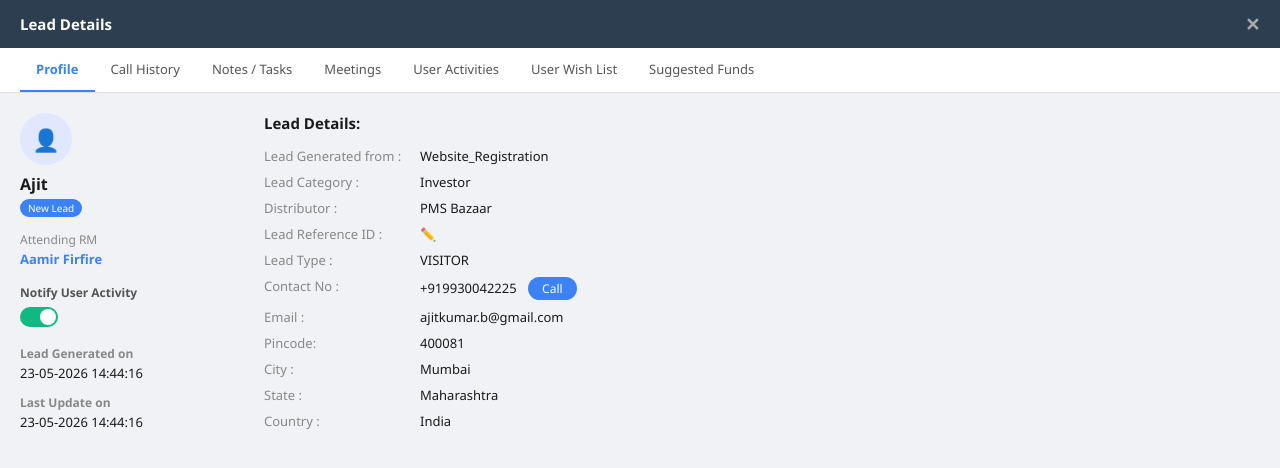
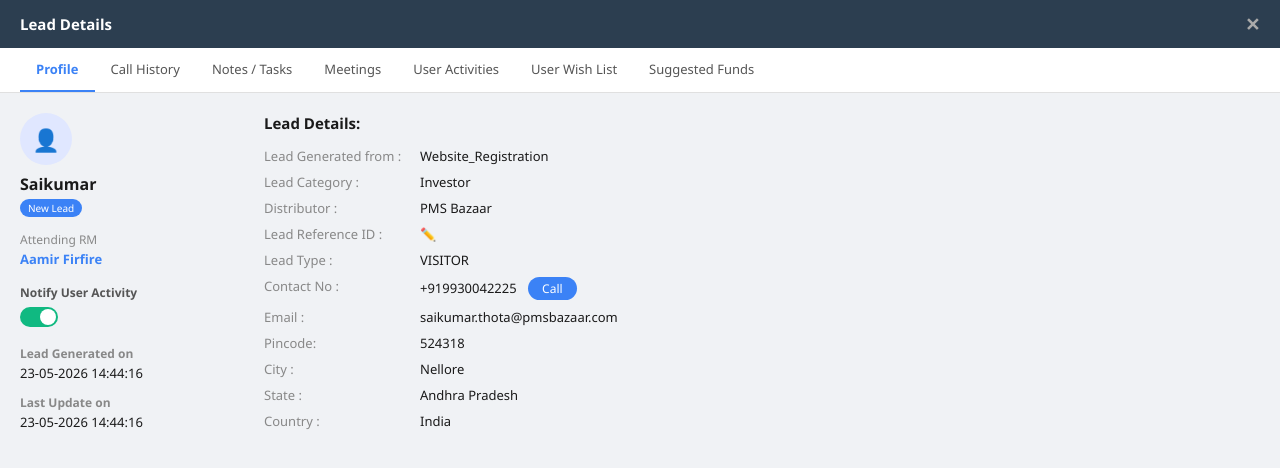
Before and after one commit to saikumar1217114927/Suggested-Funds, a plain HTML site: page index.html in a window 1280 px wide. Drawn offline with Linux system fonts and the light colour scheme.

Commit message:
Update index.html

```diff
--- a/index.html
+++ b/index.html
@@ -164,7 +164,7 @@ body{background:#f0f2f5;min-height:100vh;}
   <!-- LEFT PANEL -->
   <div class="left-panel">
     <div class="avatar">👤</div>
-    <div class="lead-name">Ajit</div>
+    <div class="lead-name">Saikumar</div>
     <span class="badge-new">New Lead</span>
     <div class="rm-label">Attending RM</div>
     <div class="rm-name">Aamir Firfire</div>
@@ -188,10 +188,10 @@ body{background:#f0f2f5;min-height:100vh;}
       <div class="detail-row"><span class="detail-label">Lead Reference ID :</span><span class="detail-value link">✏️</span></div>
       <div class="detail-row"><span class="detail-label">Lead Type :</span><span class="detail-value">VISITOR</span></div>
       <div class="detail-row"><span class="detail-label">Contact No :</span><span class="detail-value">+919930042225 <button class="btn-call">Call</button></span></div>
-      <div class="detail-row"><span class="detail-label">Email :</span><span class="detail-value">ajitkumar.b@gmail.com</span></div>
-      <div class="detail-row"><span class="detail-label">Pincode:</span><span class="detail-value">400081</span></div>
-      <div class="detail-row"><span class="detail-label">City :</span><span class="detail-value">Mumbai</span></div>
-      <div class="detail-row"><span class="detail-label">State :</span><span class="detail-value">Maharashtra</span></div>
+      <div class="detail-row"><span class="detail-label">Email :</span><span class="detail-value">saikumar.thota@pmsbazaar.com</span></div>
+      <div class="detail-row"><span class="detail-label">Pincode:</span><span class="detail-value">524318</span></div>
+      <div class="detail-row"><span class="detail-label">City :</span><span class="detail-value">Nellore</span></div>
+      <div class="detail-row"><span class="detail-label">State :</span><span class="detail-value">Andhra Pradesh</span></div>
       <div class="detail-row"><span class="detail-label">Country :</span><span class="detail-value">India</span></div>
     </div>
 
```
